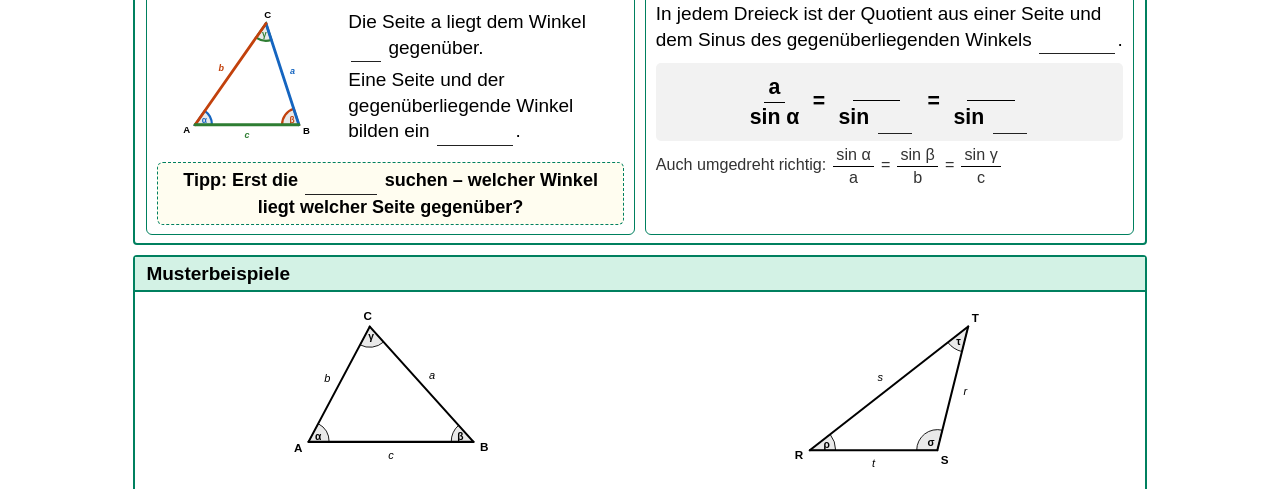
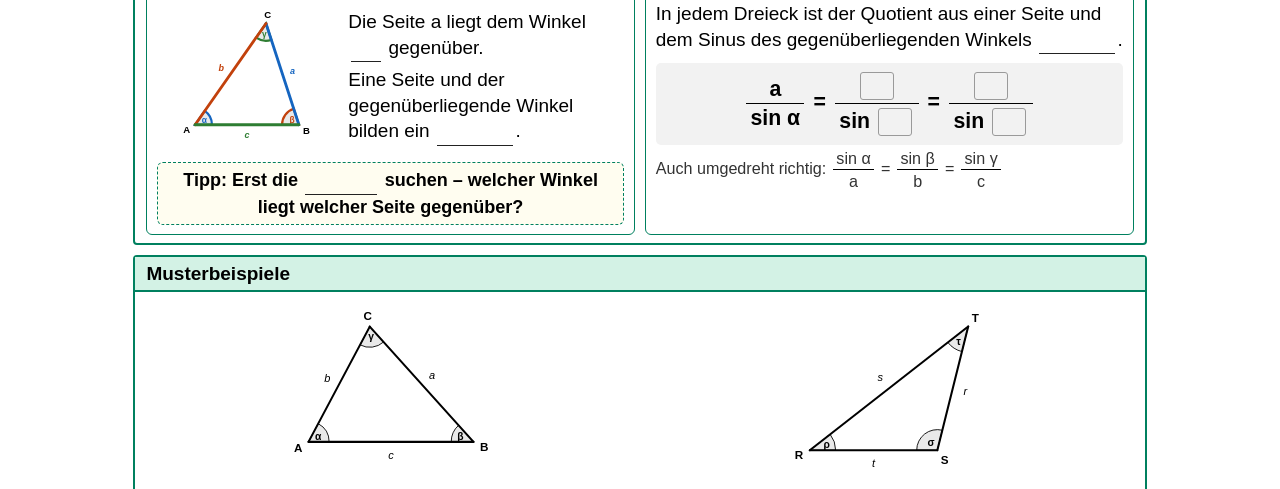
Before and after one commit to FrauKlugmann/lehrer, a plain HTML site: page klasse10/sinussatz/tafelbild-698d47.html in a window 1280 px wide. Shown: the part 296-785 px from the top of the page. Drawn offline with Linux system fonts and the light colour scheme.

Commit message:
Sinussatz/Kosinussatz: Brüche sauber setzen (Kästchen statt Unterstrich, Bruchstrich über ganze Breite)
Co-Authored-By: Claude Opus 5.5 <noreply@anthropic.com>
Claude-Session: https://claude.ai/code/session_01KJ6i5p4BJHKz1wb9jzvoCu

```diff
--- a/klasse10/sinussatz/tafelbild-698d47.html
+++ b/klasse10/sinussatz/tafelbild-698d47.html
@@ -60,6 +60,9 @@ svg .seite{transition:stroke .15s}
  .f{color:#000}
  *{-webkit-print-color-adjust:exact;print-color-adjust:exact}
 }
+.fr .f{border:1.5px solid #9a9a9a;border-radius:3px;height:1.3em;margin:.08em .1em;vertical-align:baseline}
+.de{white-space:nowrap}
+.fr .nu{align-self:stretch;text-align:center}
 </style></head><body>
 <div class="bar"><button class="tab" data-p="z1">Z1</button><button class="tab" data-p="z2">Z2</button><button class="tab" data-p="z4">Z4</button>
 <span class="gr" title="Buchstabe ins gewählte Feld einsetzen"><button>α</button><button>β</button><button>γ</button><button>δ</button><button>ε</button><button>φ</button><button>κ</button><button>λ</button><button>μ</button><button>ρ</button><button>σ</button><button>τ</button><button>sin⁻¹</button></span>
```
Also changed, not shown: klasse10/kosinussatz/tafelbild-6402f6.html (+3 -0 lines).
